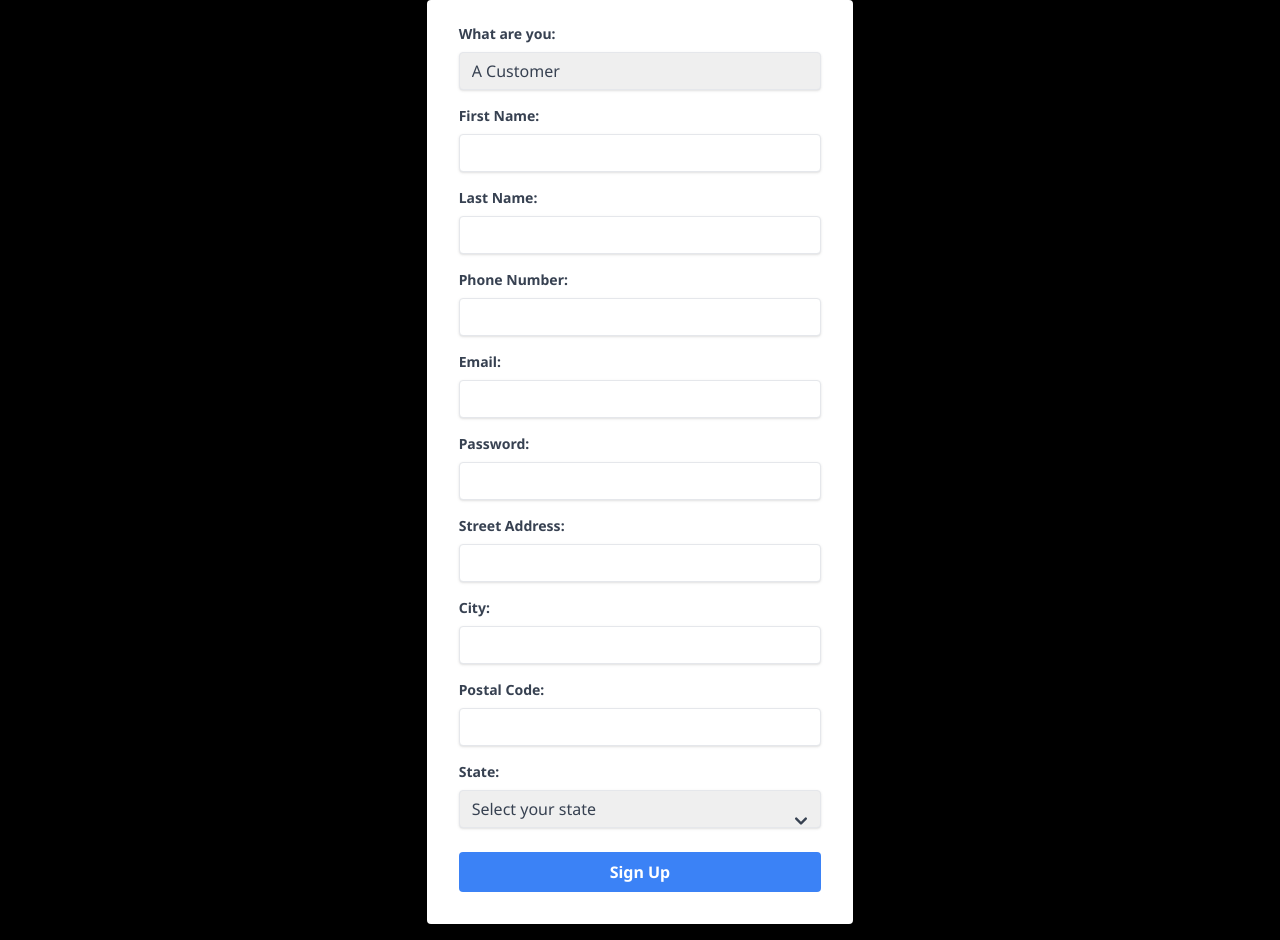
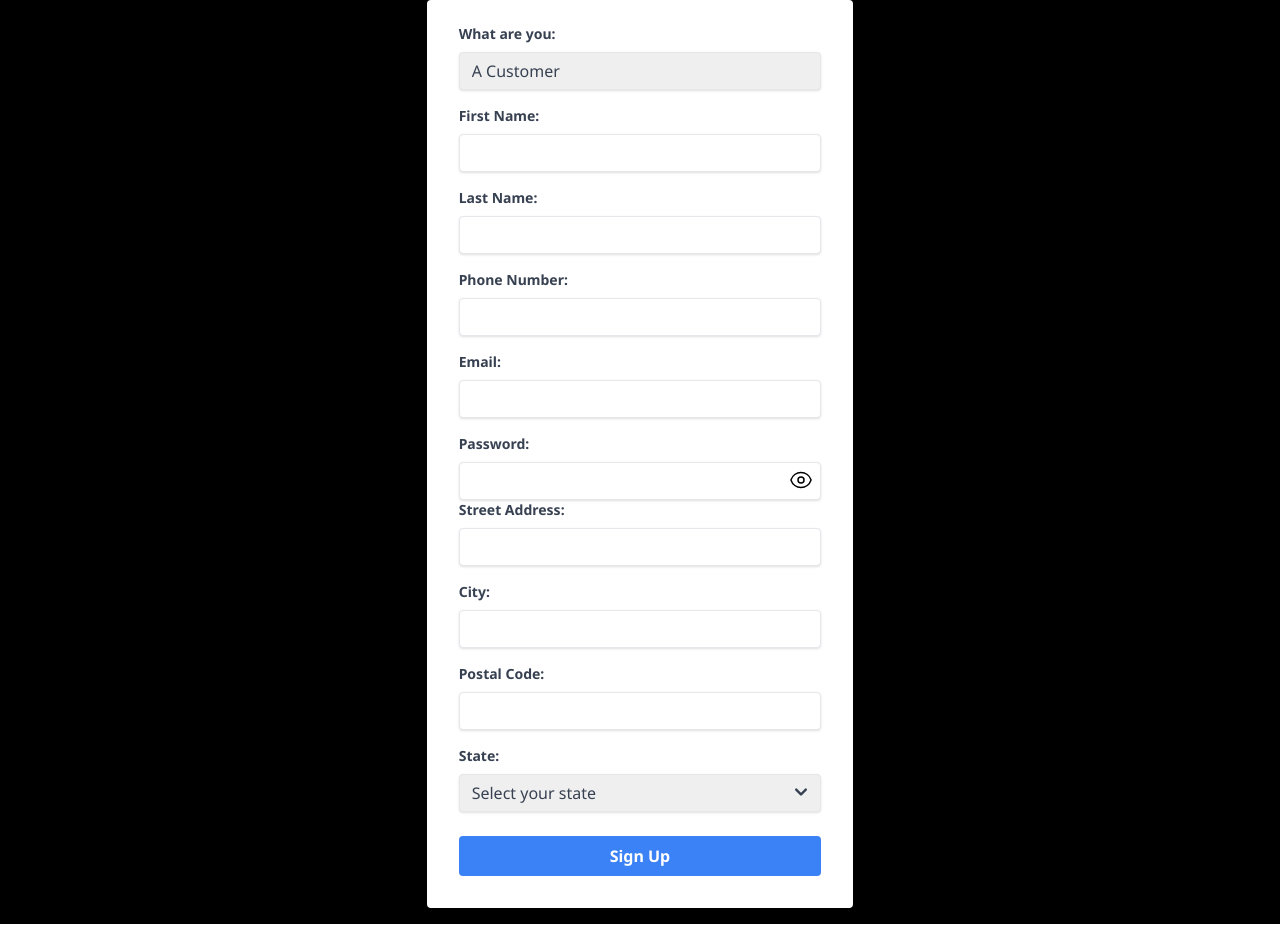
Before and after one commit to CozyWear/frontend, a SvelteKit app: page /register in a window 1280 px wide. Built offline with nearby package versions, Linux system fonts and the light colour scheme.

Commit message:
added show/hide password icon
added show/hide password icon

```diff
--- a/src/routes/login/+page.svelte
+++ b/src/routes/login/+page.svelte
@@ -1,10 +1,12 @@
 <script lang="ts">
 	import { api_url } from '$lib/constants';
 	import { customer_id, tailor_id, merchant_id } from '$lib/constants';
+	import { onMount } from 'svelte';
 
 	let email: string;
 	let password: string;
 	let usertype: string;
+	let showPassword: boolean = false;
 
 	async function handleSubmit() {
 		const formData = {
@@ -32,6 +34,14 @@
 			console.error('Error logging in:', error);
 		}
 	}
+	function togglePasswordVisibility() {
+        	showPassword = !showPassword;
+    	}
+
+
+    	onMount(() => {
+        	togglePasswordVisibility();
+    	});
 </script>
 
 <svelte:head>
@@ -59,13 +69,36 @@
 		</div>
 		<div class="mb-4">
 			<label class="block text-gray-700 text-sm font-bold mb-2" for="password">Password:</label>
+			<div class="relative">
+				{#if showPassword}
 					<input
-				class="shadow appearance-none border rounded w-full py-2 px-3 text-gray-700 leading-tight focus:outline-none focus:shadow-outline"
+						class="shadow appearance-none border rounded w-full py-2 px-3 text-gray-700 leading-tight focus:outline-none focus:shadow-outline pr-10"
 						id="password"
 						type="password"
 						bind:value={password}
 						required
 					/>
+				{:else}
+					<input
+						class="shadow appearance-none border rounded w-full py-2 px-3 text-gray-700 leading-tight focus:outline-none focus:shadow-outline pr-10"
+						id="password"
+						type="text"
+						bind:value={password}
+						required
+					/>
+				{/if}
+				<div class="absolute top-1.5 right-2">
+					<svg xmlns="http://www.w3.org/2000/svg" class="h-6 w-6" stroke-width="1.5" fill="none" viewBox="0 0 24 24" stroke="currentColor" on:click={togglePasswordVisibility} aria-label="Toggle password visibility">
+						{#if showPassword}
+							<path stroke-linecap="round" stroke-linejoin="round" d="M2.036 12.322a1.012 1.012 0 0 1 0-.639C3.423 7.51 7.36 4.5 12 4.5c4.638 0 8.573 3.007 9.963 7.178.07.207.07.431 0 .639C20.577 16.49 16.64 19.5 12 19.5c-4.638 0-8.573-3.007-9.963-7.178Z" />
+							<path stroke-linecap="round" stroke-linejoin="round" d="M15 12a3 3 0 1 1-6 0 3 3 0 0 1 6 0Z" />
+
+						{:else}
+							<path stroke-linecap="round" stroke-linejoin="round" d="M3.98 8.223A10.477 10.477 0 0 0 1.934 12C3.226 16.338 7.244 19.5 12 19.5c.993 0 1.953-.138 2.863-.395M6.228 6.228A10.451 10.451 0 0 1 12 4.5c4.756 0 8.773 3.162 10.065 7.498a10.522 10.522 0 0 1-4.293 5.774M6.228 6.228 3 3m3.228 3.228 3.65 3.65m7.894 7.894L21 21m-3.228-3.228-3.65-3.65m0 0a3 3 0 1 0-4.243-4.243m4.242 4.242L9.88 9.88" />
+						{/if}
+					</svg>
+				</div>
+			</div>
 		</div>
 		<div class="mb-6">
 			<label class="block text-gray-700 text-sm font-bold mb-2" for="userType">What are you:</label>
--- a/src/routes/register/+page.svelte
+++ b/src/routes/register/+page.svelte
@@ -1,6 +1,7 @@
 <script lang="ts">
 	import { api_url } from '$lib/constants';
 	import { customer_id, tailor_id, merchant_id } from '$lib/constants';
+	import { onMount } from 'svelte';
 
 	let usertype: string,
 		postalcode: number,
@@ -20,6 +21,7 @@
 		streetAddressInputError: string,
 		cityInputError: string,
 		postalCodeInputError: string;
+	let showPassword: boolean = false;
 
 	function validateFirstName() {
 		const nameRegex = /^[A-Za-z]+$/;
@@ -167,6 +169,13 @@
 
 		return true;
 	}
+	function togglePasswordVisibility() {
+        	showPassword = !showPassword;
+    	}
+
+    	onMount(() => {
+        	togglePasswordVisibility();
+    	});
 </script>
 
 <svelte:head>
@@ -246,14 +255,38 @@
 		{/if}
 
 		<label class="block text-gray-700 text-sm font-bold mb-2" for="password">Password:</label>
+		<div class="relative">
+			{#if showPassword}
                 		<input
-			class="shadow appearance-none border rounded w-full py-2 px-3 text-gray-700 leading-tight focus:outline-none focus:shadow-outline mb-4"
+                    			class="shadow appearance-none border rounded w-full py-2 px-3 text-gray-700 leading-tight focus:outline-none focus:shadow-outline pr-10"
+                    			id="password"
                     			type="password"
-			id="password"
                     			bind:value={password}
 		    			on:input={validatePassword}
                     			required
                 		/>
+            		{:else}
+                		<input
+                    			class="shadow appearance-none border rounded w-full py-2 px-3 text-gray-700 leading-tight focus:outline-none focus:shadow-outline pr-10"
+                    			id="password"
+                    			type="text"
+                    			bind:value={password}
+		    			on:input={validatePassword}
+                    			required
+               			/>
+            		{/if}
+			<div class="absolute top-1.5 right-2">
+				<svg xmlns="http://www.w3.org/2000/svg" class="h-6 w-6" stroke-width="1.5" fill="none" viewBox="0 0 24 24" stroke="currentColor" on:click={togglePasswordVisibility} aria-label="Toggle password visibility">
+					{#if showPassword}
+						<path stroke-linecap="round" stroke-linejoin="round" d="M2.036 12.322a1.012 1.012 0 0 1 0-.639C3.423 7.51 7.36 4.5 12 4.5c4.638 0 8.573 3.007 9.963 7.178.07.207.07.431 0 .639C20.577 16.49 16.64 19.5 12 19.5c-4.638 0-8.573-3.007-9.963-7.178Z" />
+						<path stroke-linecap="round" stroke-linejoin="round" d="M15 12a3 3 0 1 1-6 0 3 3 0 0 1 6 0Z" />
+
+					{:else}
+						<path stroke-linecap="round" stroke-linejoin="round" d="M3.98 8.223A10.477 10.477 0 0 0 1.934 12C3.226 16.338 7.244 19.5 12 19.5c.993 0 1.953-.138 2.863-.395M6.228 6.228A10.451 10.451 0 0 1 12 4.5c4.756 0 8.773 3.162 10.065 7.498a10.522 10.522 0 0 1-4.293 5.774M6.228 6.228 3 3m3.228 3.228 3.65 3.65m7.894 7.894L21 21m-3.228-3.228-3.65-3.65m0 0a3 3 0 1 0-4.243-4.243m4.242 4.242L9.88 9.88" />
+					{/if}
+				</svg>
+			</div>
+		</div>
 		{#if passwordInputError}
 			<p class="text-red-500 text-xs italic">{passwordInputError}</p>
 		{/if}
@@ -347,14 +380,15 @@
 				<option value="West Bengal">West Bengal</option>
 			</select>
 			<div
-				class="pointer-events-none absolute inset-y-0 right-0 flex justify-center items-center px-2 text-gray-700"
-			>
+				class="pointer-events-none absolute inset-y-0 right-0 flex justify-center items-center px-2 text-gray-700">
+				<div class="absolute top-1.5 right-2">
 					<svg class="fill-current h-6 w-6" xmlns="http://www.w3.org/2000/svg" viewBox="0 0 20 20">
 						<path
 							fill-rule="evenodd"
 							d="M5.293 7.293a1 1 0 0 1 1.414 0L10 10.586l3.293-3.293a1 1 0 1 1 1.414 1.414l-4 4a1 1 0 0 1-1.414 0l-4-4a1 1 0 0 1 0-1.414z"
 						/>
 					</svg>
+				</div>
 			</div>
 		</div>
 		<!-- <input
```
Lines whose indentation alone changed are shown as unchanged.
